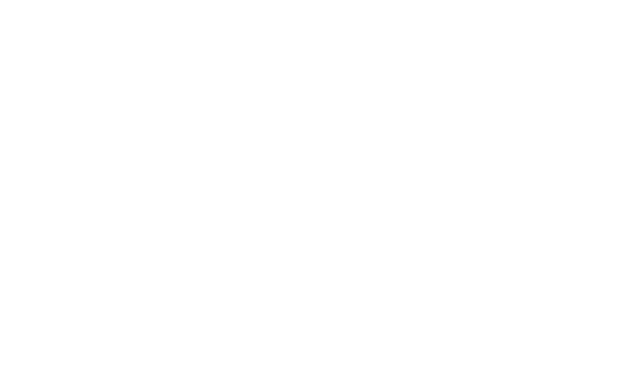
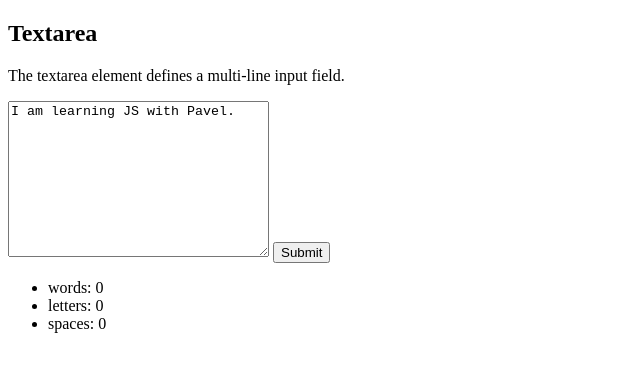
Before and after one commit to lusinegalstyan1/word-counter-lusine-galstyan, a plain HTML site: page index.html in a window 1280 px wide. Shown: the whole page, without its empty margins (0-640 px from the left). Drawn offline with Linux system fonts and the light colour scheme.

Commit message:
I added form and a list

```diff
--- a/index.html
+++ b/index.html
@@ -8,7 +8,18 @@
     <title>Document</title>
 </head>
 <body>
+    <h2>Textarea</h2>
+    <p>The textarea element defines a multi-line input field.</p>
 
+    <form>
+      <textarea name="message" rows="10" cols="30">I am learning JS with Pavel.</textarea>
+      <input type="submit">
+    </form>
+<ul>
+    <li>words: <span>0</span></li>
+    <li>letters: <span>0</span> </li>
+    <li>spaces: <span>0</span></li>
+</ul>
 
     <script src="script.js"></script>
 </body>
```
